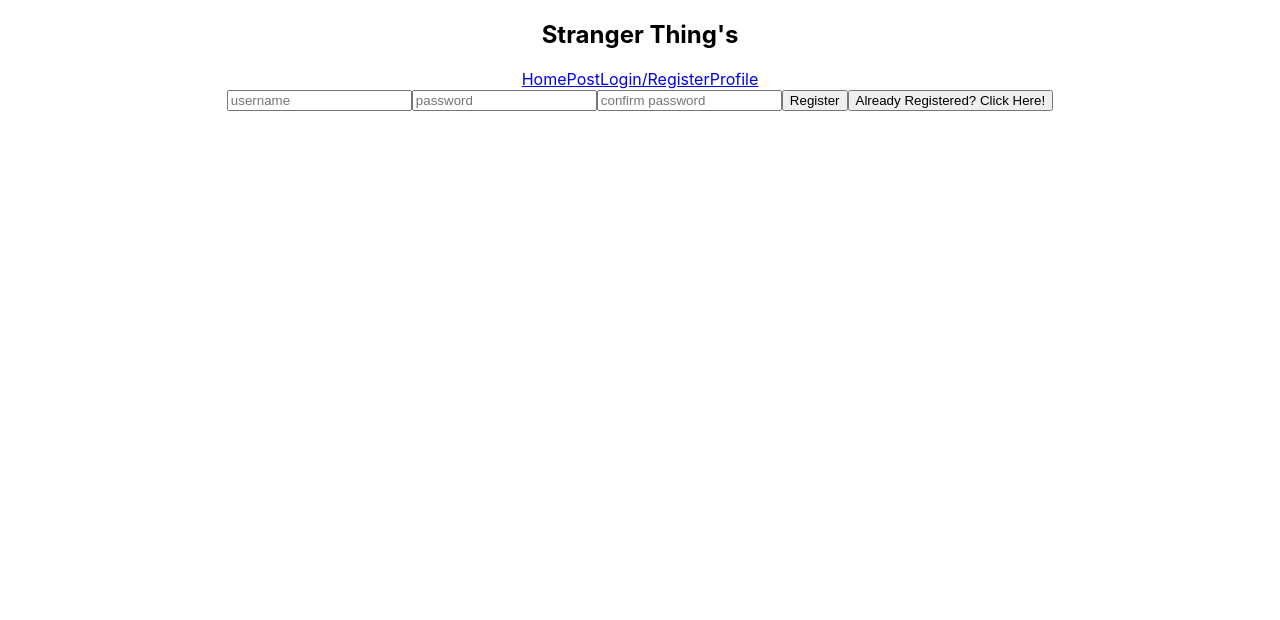
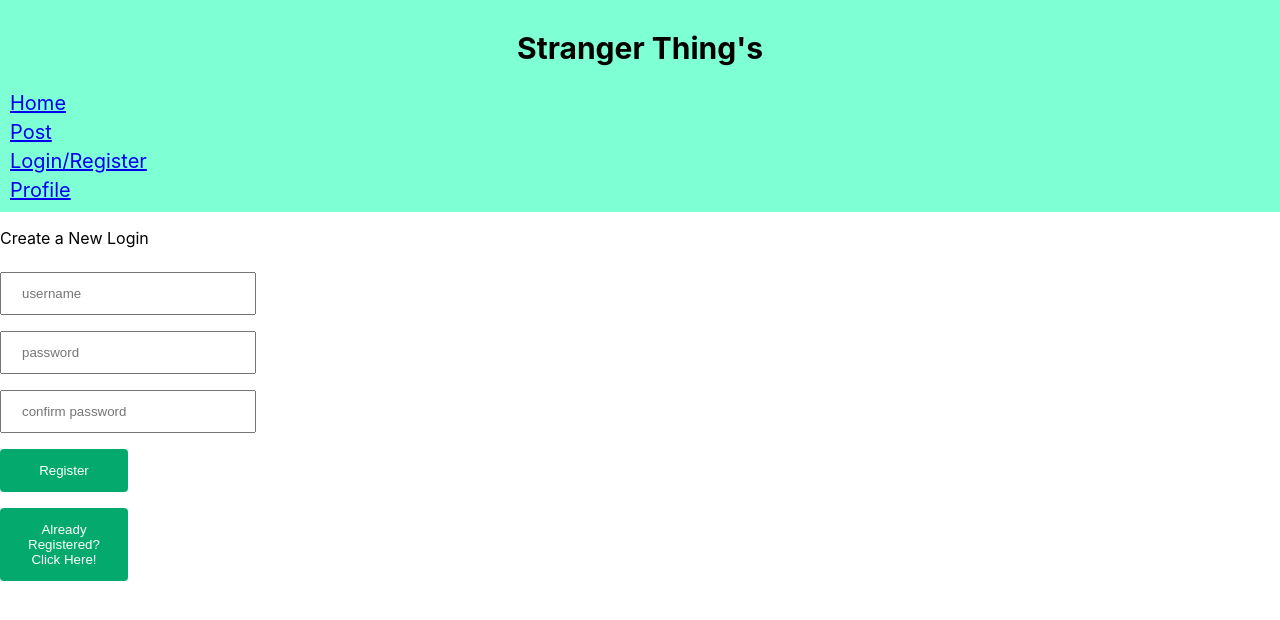
Before and after one commit to Richierichman15/Fullstack-Projects, a React (Create React App) app in the folder stranger-things/: page /login in a window 1280 px wide. Shown: the top 620 px of the page. Built offline with nearby package versions, Linux system fonts and the light colour scheme.

Commit message:
some css

```diff
--- a/stranger-things/src/App.css
+++ b/stranger-things/src/App.css
@@ -1,42 +1,65 @@
-.App {
+nav {
+  font-size: 20px;
+  background-color: aquamarine;
+  padding: 5px;
   text-align: center;
 }
 
-.App-logo {
-  height: 40vmin;
-  pointer-events: none;
+a {
+  display: flex;
+  align-items: flex-end;
+  margin: 5px;
+  text-align: center;
 }
 
-@media (prefers-reduced-motion: no-preference) {
-  .App-logo {
-    animation: App-logo-spin infinite 20s linear;
-  }
+button {
+  width: 10%;
+  background-color: #04AA6D;
+  color: white;
+  padding: 14px 20px;
+  margin: 8px 0;
+  border: none;
+  border-radius: 4px;
+  cursor: pointer;
 }
 
-.App-header {
-  background-color: #282c34;
-  min-height: 100vh;
-  display: flex;
-  flex-direction: column;
-  align-items: center;
-  justify-content: center;
-  font-size: calc(10px + 2vmin);
+#delete {
+  width: 10%;
+  background-color: red;
   color: white;
+  padding: 14px 20px;
+  margin: 8px 0;
+  border: none;
+  border-radius: 4px;
+  cursor: pointer;
 }
 
-.App-link {
-  color: #61dafb;
+#newpost {
+  display: inline;
+
 }
 
-@keyframes App-logo-spin {
-  from {
-    transform: rotate(0deg);
-  }
-  to {
-    transform: rotate(360deg);
-  }
+input[type=text] {
+  width: 20%;
+  height: 20%;
+  padding: 12px 20px;
+  margin: 8px 0;
+  box-sizing: border-box;
 }
 
-.allposts {
-  list-style: none;
+input[type=password] {
+  width: 20%;
+  padding: 12px 20px;
+  margin: 8px 0;
+  box-sizing: border-box;
 }
+
+input[type=search] {
+  width: 30%;
+
+}
+/* form {
+  display: flex;
+  justify-content: center;
+  align-items: center;
+} */
--- a/stranger-things/src/Components/Header.js
+++ b/stranger-things/src/Components/Header.js
@@ -10,11 +10,11 @@
     return (
         <>
         <nav>
-            <h1>Stranger Thing's</h1>
-            <Link to='/'>Home</Link>
-            <Link to='/post'>Post</Link>
-            <Link to='/login'>Login/Register</Link>
-            <Link to='/profile'>Profile</Link>
+            <h1 className="header">Stranger Thing's</h1>
+            <Link to='/' className="header">Home</Link>
+            <Link to='/post' className="header">Post</Link>
+            <Link to='/login' className="header" >Login/Register</Link>
+            <Link to='/profile' className="header" >Profile</Link>
         </nav>
         </>
     )
--- a/stranger-things/src/Components/Login.js
+++ b/stranger-things/src/Components/Login.js
@@ -61,11 +61,11 @@
     return (
         <>
             {
-                props.isLoggedIn ? <p>Yay! You're logged in!</p> : null
+                props.isLoggedIn ? <p>Yay! You're logged in!</p> : <p>Create a New Login</p>
             }
         <form>
-            <input type="text" placeholder='username' value={username} onChange={(e) => setUserName(e.target.value)}></input>
-            <input type="text" placeholder='password' value={password} onChange={handlePasswordChange}></input>
+            <input classname='login' type="text" placeholder='username' value={username} onChange={(e) => setUserName(e.target.value)}></input><br></br>
+            <input classname='login' type="password" placeholder='password' value={password} onChange={handlePasswordChange}></input><br></br>
             {
                 showLoginButton ?
                 <>
@@ -73,8 +73,8 @@
                 <button onClick={() => setShowLoginButton(false)}>Not Registered? Click Here!</button>
                 </> :
                 <>
-                <input type="text" placeholder='confirm password'></input>
-                <button onClick={handleClick}>Register</button>
+                <input classname='login' type="password" placeholder='confirm password'></input><br></br>
+                <button onClick={handleClick}>Register</button><br></br>
                 <button onClick={() => setShowLoginButton(true)}>Already Registered? Click Here!</button>
                 </>
             }
--- a/stranger-things/src/Components/Post.js
+++ b/stranger-things/src/Components/Post.js
@@ -56,6 +56,8 @@
         <p>{post.price}</p>
         <p>{post.location}</p>
         <button>view</button>
+        <button id='delete'>Delete</button>
+        <button>Edit</button>
     </div>
     </li>
     )
@@ -64,8 +66,9 @@
 
     return(
         <>
+
+        <button id='newpost' onClick={showNewPost}>Add New Post</button>
         <Search setText={setText} />
-        <h1 onClick={showNewPost}>Add New Post</h1>
         {
             posts ?
             <ul >{allPosts}</ul>
--- a/stranger-things/src/Components/Search.js
+++ b/stranger-things/src/Components/Search.js
@@ -17,7 +17,7 @@
 
     return(
         <>
-        <input type='search' onChange={(e) => props.setText(e.target.value)}></input>
+        <input type='search' onChange={(e) => props.setText(e.target.value)} placeholder='Searching...'></input>
         </>
     )
 }
```
